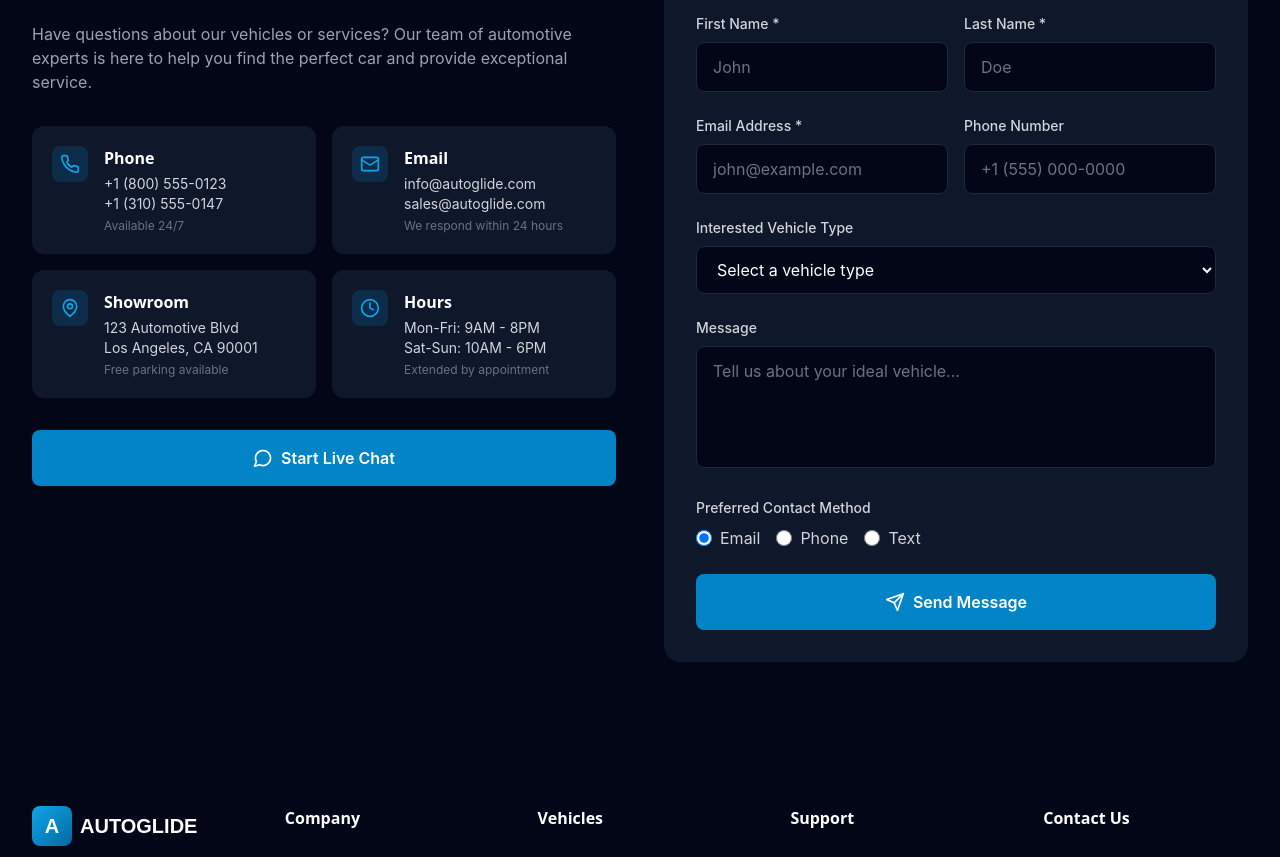
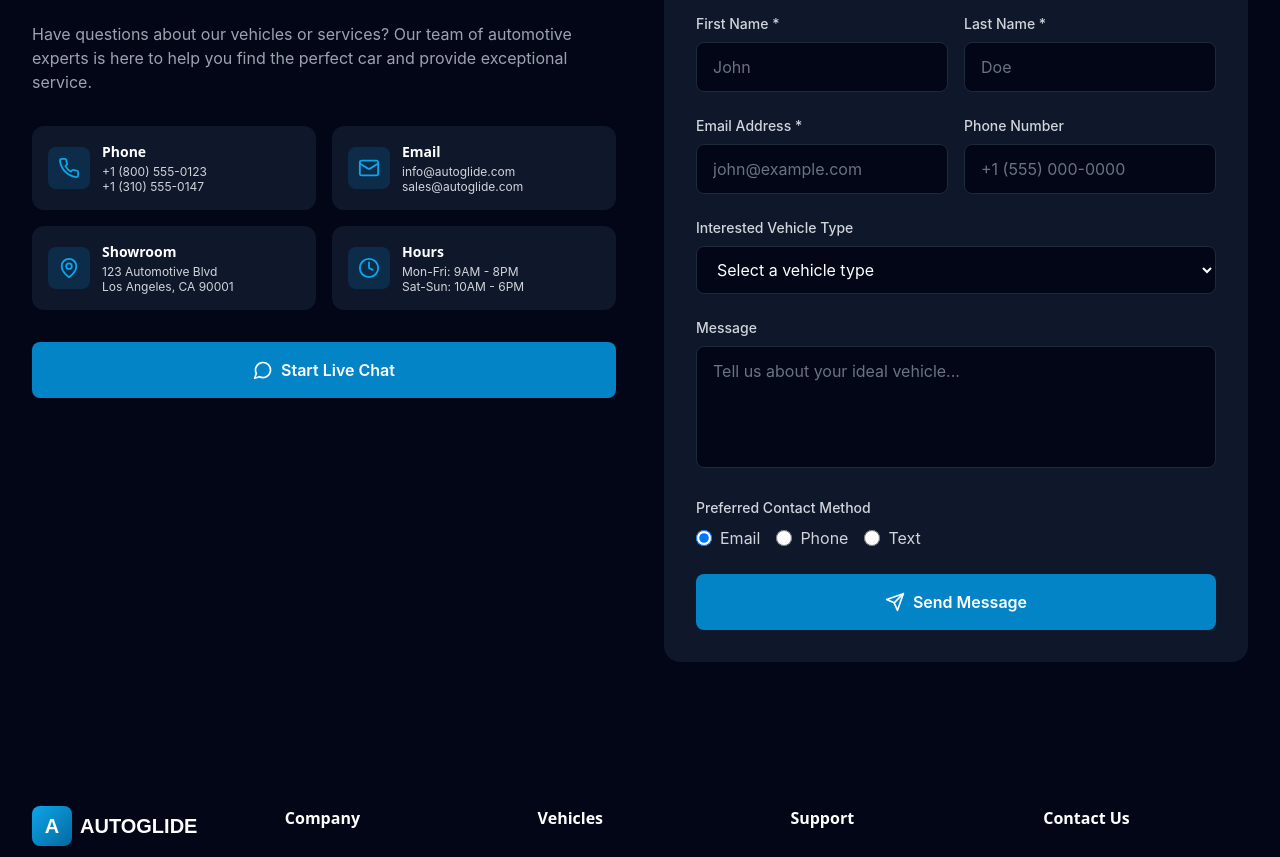
Before and after one commit to jcpandi/automotive, a Next.js app: page / in a window 1280 px wide. Shown: the part 5868-6725 px from the top of the page. Built offline with nearby package versions, Linux system fonts and the light colour scheme.

Commit message:
Fix contact info cards alignment

```diff
--- a/components/ContactForm.js
+++ b/components/ContactForm.js
@@ -109,7 +109,7 @@ export default function ContactForm() {
             </p>
 
             {/* Contact Cards */}
-            <div className="grid grid-cols-1 sm:grid-cols-2 gap-4 mb-8">
+            <div className="grid grid-cols-2 gap-4 mb-8">
               {contactInfo.map((info, index) => (
                 <motion.div
                   key={info.title}
@@ -117,20 +117,19 @@ export default function ContactForm() {
                   whileInView={{ opacity: 1, y: 0 }}
                   viewport={{ once: true }}
                   transition={{ delay: index * 0.1 }}
-                  className="bg-dark-200 rounded-xl p-5 hover:bg-dark-100 transition-colors"
+                  className="bg-dark-200 rounded-xl p-4 hover:bg-dark-100 transition-colors"
                 >
-                  <div className="flex items-start gap-4">
-                    <div className="p-2 bg-primary-600/20 rounded-lg">
-                      <info.icon size={20} className="text-primary-500" />
+                  <div className="flex items-center gap-3">
+                    <div className="p-2.5 bg-primary-600/20 rounded-lg shrink-0">
+                      <info.icon size={22} className="text-primary-500" />
                     </div>
-                    <div>
-                      <h4 className="text-white font-semibold mb-1">{info.title}</h4>
+                    <div className="min-w-0">
+                      <h4 className="text-white font-semibold text-sm mb-0.5">{info.title}</h4>
                       {info.details.map((detail) => (
-                        <p key={detail} className="text-gray-300 text-sm">
+                        <p key={detail} className="text-gray-300 text-xs leading-tight">
                           {detail}
                         </p>
                       ))}
-                      <p className="text-gray-500 text-xs mt-1">{info.subtext}</p>
                     </div>
                   </div>
                 </motion.div>
@@ -292,7 +291,7 @@ export default function ContactForm() {
                           value={method}
                           checked={formData.preferredContact === method}
                           onChange={handleChange}
-                          className="w-4 h-4 text-primary-500 focus:ring-primary-500"
+                          className="w-4 h-4 text-primary-500 focus:ring-primary-500 rounded-full"
                         />
                         <span className="text-gray-300 capitalize">{method}</span>
                       </label>
```
